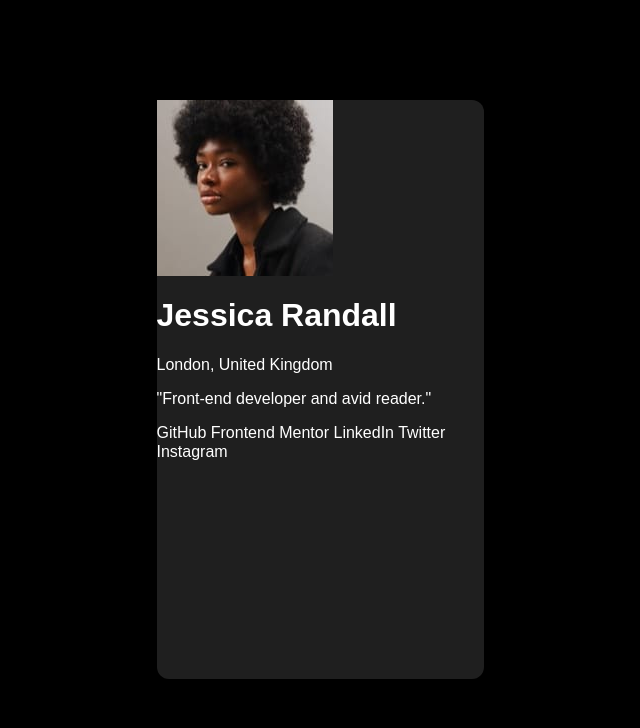
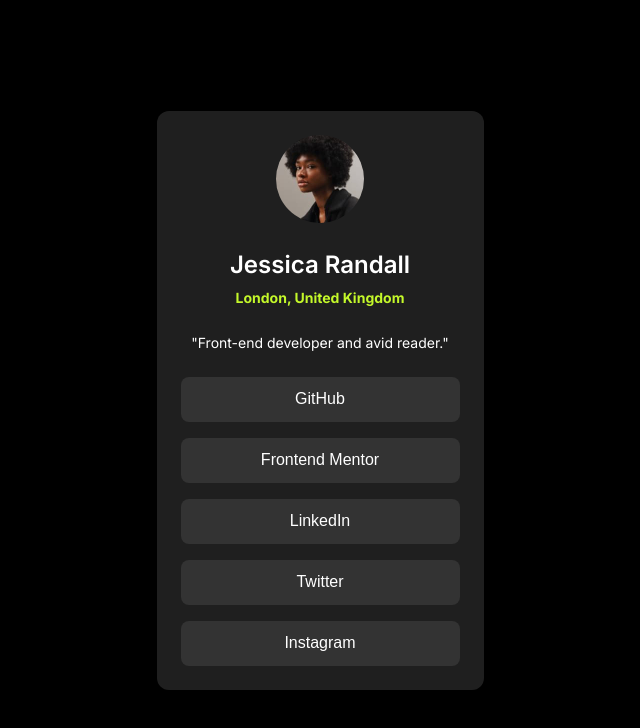
Before and after one commit to monre036/social-links-profile, a website built with Vite: page src/index.html in a window 1280 px wide. Shown: the whole page, without its empty margins (320-960 px from the left). Built offline with nearby package versions, Linux system fonts and the light colour scheme; some packages are replaced by stand-ins of ours.

Commit message:
changes 3

```diff
--- a/src/index.html
+++ b/src/index.html
@@ -3,6 +3,9 @@
 
 <head>
   <meta charset="UTF-8" />
+  <link rel="preconnect" href="https://fonts.googleapis.com">
+  <link rel="preconnect" href="https://fonts.gstatic.com" crossorigin>
+  <link href="https://fonts.googleapis.com/css2?family=Inter:wght@100..900&display=swap" rel="stylesheet">
   <link rel="shortcut icon" href="./assets/images/favicon-32x32.png" type="image/x-icon">
   <link rel="icon" type="image/svg+xml" href="" />
   <meta name="viewport" content="width=device-width, initial-scale=1.0" />
@@ -10,17 +13,21 @@
 </head>
 
 <body>
+  <main class="main">
     <div class="card">
       <img class="card__image" src="./assets/images/avatar-jessica.jpeg" alt="">
       <h1 class="card__name">Jessica Randall</h1>
       <p class="card__place">London, United Kingdom</p>
       <p class="card__text">"Front-end developer and avid reader."</p>
-    <a class="button" href="#">GitHub</a>
-    <a class="button" href="#">Frontend Mentor</a>
-    <a class="button" href="#">LinkedIn</a>
-    <a class="button" href="#">Twitter</a>
-    <a class="button" href="#">Instagram</a>
+      <div class="buttons-container">
+        <a class="card__button" href="#">GitHub</a>
+        <a class="card__button" href="#">Frontend Mentor</a>
+        <a class="card__button" href="#">LinkedIn</a>
+        <a class="card__button" href="#">Twitter</a>
+        <a class="card__button" href="#">Instagram</a>
       </div>
+    </div>
+  </main>
 
   <script type="module" src="./js/index.js"></script>
 </body>
--- a/src/scss/blocks/body.scss
+++ b/src/scss/blocks/body.scss
@@ -5,13 +5,8 @@
   background-color: black;
   font-family: sans-serif;
   color: white;
+  display: flex;
+  height: 100vh;
+  justify-content: center;
+  align-items: center;
 }
-
-.card {
-  background-color: #1f1f1f;
-  width: 327px;
-  height: 579px;
-  border-radius: 12px;
-  margin-inline: auto;
-  margin-top: 100px;
-}
--- /dev/null
+++ b/src/scss/blocks/buttons.scss
@@ -0,0 +1,10 @@
+.card__button {
+  display: flex;
+  width: 17.4375rem;
+  height: 2.8125rem;
+  background-color: #333333;
+  border-radius: 0.5rem;
+  justify-content: center;
+  align-items: center;
+  margin-bottom: 1rem;
+}
--- /dev/null
+++ b/src/scss/blocks/card.scss
@@ -0,0 +1,51 @@
+@use '../mixins/responsive.scss' as *;
+
+.card {
+  background-color: #1f1f1f;
+  width: 20.4375rem;
+  height: 36.1875rem;
+  padding: 1.5rem;
+  border-radius: 0.75rem;
+  text-align: center;
+
+  @include responsive('desktop') {
+    width: 24rem;
+    height: 38.1875rem;
+    display: flex;
+    justify-content: center;
+    align-items: center;
+    flex-direction: column;
+  }
+
+  &__image {
+    width: 5.5rem;
+    margin-inline: auto;
+    border-radius: 50%;
+    margin-bottom: 1.5rem;
+  }
+
+  &__name {
+    font-family: 'Inter', sans-serif;
+    font-weight: 600;
+    font-size: 1.5rem;
+    line-height: 150%;
+    margin-bottom: -0.625rem;
+  }
+
+  &__place {
+    font-family: 'Inter', sans-serif;
+    font-weight: 700;
+    font-size: 0.875rem;
+    line-height: 150%;
+    color: #c4f82a;
+    margin-bottom: 1.5rem;
+  }
+
+  &__text {
+    font-family: 'Inter', sans-serif;
+    font-weight: 400;
+    font-size: 0.875rem;
+    line-height: 150%;
+    margin-bottom: 1.5rem;
+  }
+}
--- a/src/scss/styles.scss
+++ b/src/scss/styles.scss
@@ -2,3 +2,5 @@
 @use 'base/initial-reset.scss';
 @use 'config/variables.scss';
 @use 'blocks/body.scss';
+@use 'blocks/buttons.scss';
+@use 'blocks/card.scss';
```
Also changed, not shown: 1 other file. Lines whose indentation alone changed are shown as unchanged.
